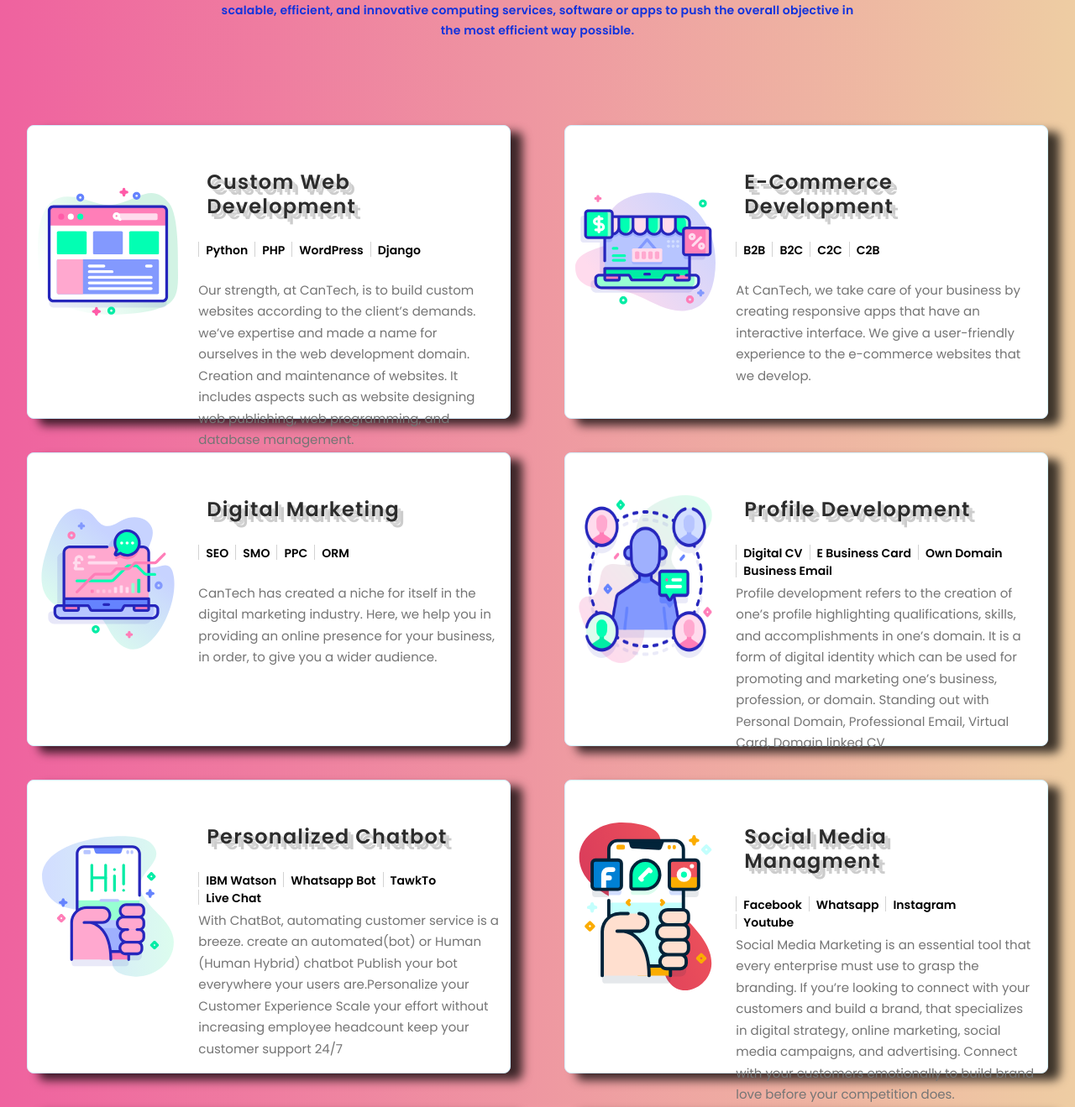
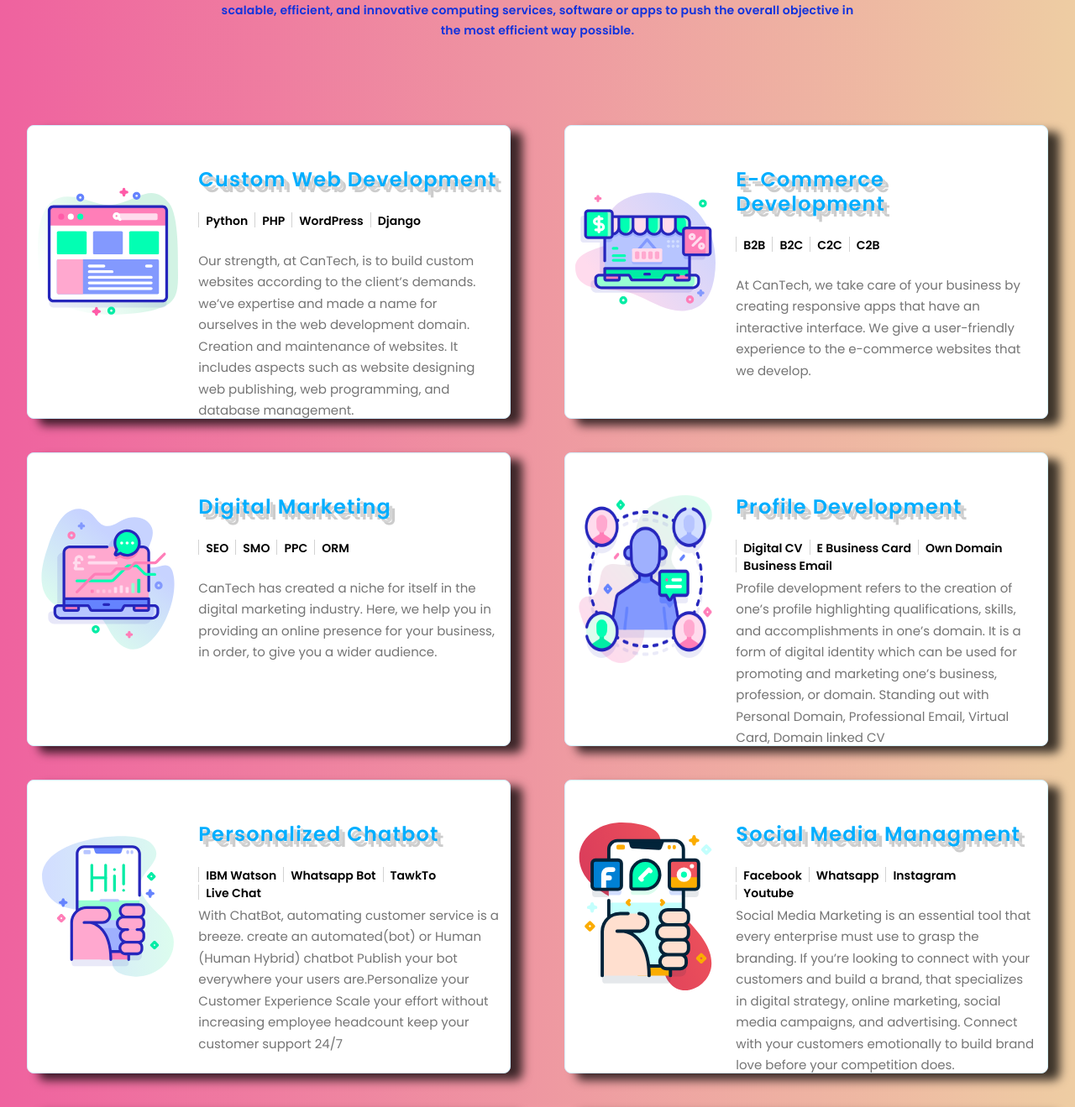
Before and after one commit to ilmaan/CanTech-Project, a Django app: page / in a window 1280 px wide. Shown: the part 1497-2816 px from the top of the page at 84% size. Run offline with Django 3.2, Linux system fonts and the light colour scheme; some libraries are stand-ins or nearby versions.

Commit message:
6jan and for heroku

```diff
--- a/cantechsoftwares/cantech/static/app/css/home.css
+++ b/cantechsoftwares/cantech/static/app/css/home.css
@@ -311,8 +311,43 @@
     -28px 56px 1px #e4e3e2;
 }
 
+/* HOVER TEXT UNDERLINE */
+
+
+a {
+  font-weight: 400;
+  color: #00aeff;
+}
+a:hover {
+  color: #ff5100;
+}
+
+.left{
+  text-decoration: none;
+  position: relative;
+  transition: all 1.5s;
+  text-align: left;
+}
+.left:before {
+  content: "";
+  width: 0;
+  height: 0.1em;
+  position: absolute;
+  bottom: 0;
+  left: 0;
+  background: #00aeff;
+  transition: all 1.9s;
+}
+.left:hover:before {
+  width: 100%;
+  left: 0;
+  background: #ff5100;
+}
+/* END */
+
 .retroshadow {
-  color: #2c2c2c;
+  /* color: #2c2c2c; */
+  color: #00aeff;
   letter-spacing: .05em;
   font-weight: 600;
   margin-bottom:3vh ;
@@ -384,7 +422,8 @@
   bottom: 0;
   color: white;
   /* background: rgba(40, 107, 196, 0.3) !important; */
-  background: rgb(3, 252, 219, 0.3)
+  /* background: rgb(3, 252, 219, 0.3)  */
+  background: rgb(230, 0, 114, 0.3) ;
   /* z-index: -1; */
 }
 
@@ -419,6 +458,8 @@
 
 
 /* ROW 5 */
+@-webkit-keyframes typing { from { width: 0; } }
+@-webkit-keyframes blink-caret { 50% { border-color: transparent; } }
 
 .row5{
   padding-top: 15vh;
--- a/cantechsoftwares/requirements.txt
+++ b/cantechsoftwares/requirements.txt
@@ -21,7 +21,7 @@
 six==1.16.0
 sqlparse==0.2.4
 Twisted==21.7.0
-twisted-iocpsupport==1.0.2
+# twisted-iocpsupport==1.0.2
 txaio==21.2.1
 typing-extensions==3.10.0.2
 urllib3==1.26.7
--- a/cantechsoftwares/templates/home.html
+++ b/cantechsoftwares/templates/home.html
@@ -72,7 +72,7 @@
                 <div class="service-block s-block wide-sblock row" >
                     <img class="col-4" src="{% static 'app/images/development.svg' %}" alt="" height="200px">
                     <div  class="col-8">
-                        <h3 class="retroshadow hover-text ">Custom Web Development</h3>
+                        <h3 class="retroshadow left ">Custom Web Development</h3>
                         <ul>
                             <li>Python</li>
                             <li>PHP</li>
@@ -91,7 +91,7 @@
                 <div class="service-block s-block wide-sblock row" >
                     <img class="col-4" src="{% static 'app/images/ecommerce.svg' %}" alt="" height="200px">
                     <div  class="col-8">
-                        <h3 class="retroshadow hover-text ">E-Commerce Development</h3>
+                        <h3 class="retroshadow left ">E-Commerce Development</h3>
                         <ul>
                             <li>B2B</li>
                             <li>B2C</li>
@@ -110,7 +110,7 @@
                 <div class="service-block s-block wide-sblock row" >
                     <img class="col-4" src="{% static 'app/images/seo.svg' %}" alt="" height="200px">
                     <div  class="col-8">
-                        <h3 class="retroshadow hover-text ">Digital Marketing</h3>
+                        <h3 class="retroshadow left ">Digital Marketing</h3>
                         <ul>
                             <li>SEO</li>
                             <li>SMO</li>
@@ -129,7 +129,7 @@
                 <div class="service-block s-block wide-sblock row" >
                     <img class="col-4" src="{% static 'app/images/profile.png' %}" alt="" height="200px">
                     <div  class="col-8">
-                        <h3 class="retroshadow hover-text ">Profile Development</h3>
+                        <h3 class="retroshadow left ">Profile Development</h3>
                         <ul>
                             <li>Digital CV</li>
                             <li>E Business Card</li>
@@ -148,7 +148,7 @@
                 <div class="service-block s-block wide-sblock row" >
                     <img class="col-4" src="{% static 'app/images/chatbot.svg' %}" alt="" height="200px">
                     <div  class="col-8">
-                        <h3 class="retroshadow hover-text ">Personalized Chatbot</h3>
+                        <h3 class="retroshadow left ">Personalized Chatbot</h3>
                         <ul>
                             <li>IBM Watson</li>
                             <li>Whatsapp Bot</li>
@@ -170,7 +170,7 @@
                 <div class="service-block s-block wide-sblock row" >
                     <img class="col-4" src="{% static 'app/images/social-media.svg' %}" alt="" height="200px">
                     <div  class="col-8">
-                        <h3 class="retroshadow hover-text ">Social Media Managment</h3>
+                        <h3 class="retroshadow left ">Social Media Managment</h3>
                         <ul>
                             <li>Facebook</li>
                             <li>Whatsapp</li>
@@ -189,7 +189,7 @@
                 <div class="service-block s-block wide-sblock row" >
                     <img class="col-4" src="{% static 'app/images/web-design.png' %}" alt="" height="200px">
                     <div  class="col-8">
-                        <h3 class="retroshadow hover-text ">Web Designing</h3>
+                        <h3 class="retroshadow left ">Web Designing</h3>
                         <ul>
                             <li>WordPress</li>
                             <li>Webflow</li>
@@ -208,7 +208,7 @@
                 <div class="service-block s-block wide-sblock row" >
                     <img class="col-4" src="{% static 'app/images/member-card.png' %}" alt="" height="200px">
                     <div  class="col-8">
-                        <h3 class="retroshadow hover-text ">Digital Resume</h3>
+                        <h3 class="retroshadow left ">Digital Resume</h3>
                         <ul>
                             <li>Dynamic CV</li>
                             <li>E Card</li>
@@ -259,10 +259,11 @@
                     </div>
 
                 </div>
-                <div class="col-md-6" style="display: block; margin:auto">
+                <div class="col-md-6" style="display: block; margin:auto; text-align:center">
                     <img src="{% static 'app/images/banner1.gif' %}" class="banner1" alt="">
                     <br>
                     <p>A great team is a reason behind the success of your project. At Cantech, we’ve industry experts that work as a unit and help you to accomplish your goals.</p>
+                    <button class="custom-btn btn-12"><span class="btn-12-span">Click here !</span><span class="btn-12-span">Get Quote</span></button>
                 </div>
             </div>
             </div>
@@ -271,7 +272,8 @@
     </div>
 </div>
 <div class="rapper">
-    <h1 class="hover-text">Hover Me</h1>
+    <h1 class="left">Hover Me</h1>
+    <p class="left">Left: <a href="#">From the left,</a>;<a href="#">from the left.</a></p>
   </div>
 
 {% endblock %}
```
Also changed, not shown: other parts of cantechsoftwares/cantech/static/app/css/home.css (+84 -0 lines), 1 other file.
